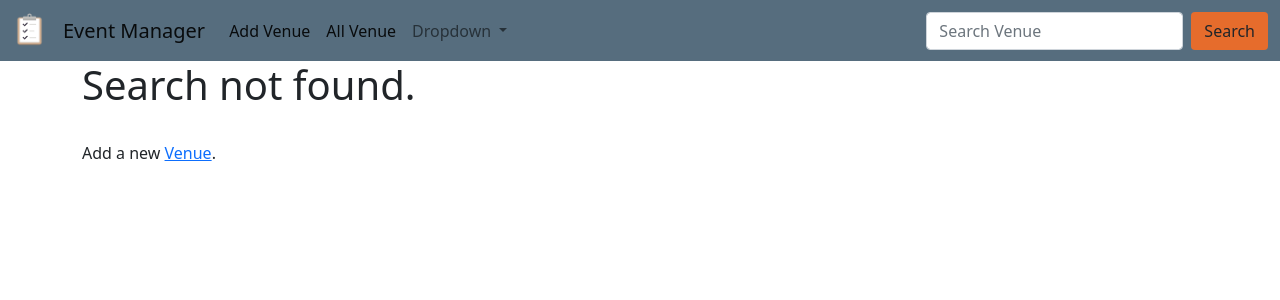
After one commit to SiddharthMeyan/django_advance, a Django app: page /search_venue in a window 1280 px wide. The commit adds this page. Shown: the top 300 px of the page. Run offline with Django 3.2, Linux system fonts and the light colour scheme.

Commit message:
search and user edit database

```diff
--- a/events/urls.py
+++ b/events/urls.py
@@ -6,5 +6,9 @@ urlpatterns = [
     path('<int:year>/<str:month>/',views.home,name='home'),
     path('contact',views.contact, name='contact'),
     path('events',views.all_events, name='events'),
-    path('add_venue',views.add_venue, name='add_venue'),
+    path('add_venue',views.add_venue, name='add-venue'),
+    path('venue_list',views.venue_list, name='venue-list'),
+    path('venue_detail/<venue_id>',views.venue_detail, name='venue-detail'),
+    path('search_venue',views.search_venue, name='search-venue'),
+    path('update_venue/<venue_id>',views.update_venue, name='update-venue'),
 ]
--- a/events/views.py
+++ b/events/views.py
@@ -1,10 +1,10 @@
-from django.shortcuts import render, redirect
+from django.shortcuts import render, redirect, get_object_or_404
 import calendar
 from django.contrib import messages
 
 from calendar import HTMLCalendar
 from datetime import datetime
-from .models import Event
+from .models import Event, Venue
 from .form import VenueForm
 # from django.http import HttpResponseRedirect
 
@@ -41,8 +41,44 @@ def add_venue(request):
         if form.is_valid():
             venue_name=request.POST.get('name')
             form.save()
-            messages.success(request,"A new venue: %s, has been added!"%venue_name)
-            return redirect('add_venue')
+            messages.success(request," A new venue: %s, has been added!"%venue_name)
+            return redirect('add-venue')
 
     context={'form':form}
     return render(request,'add_venue.html',context)
+
+
+def venue_list(request):
+    list_venue = Venue.objects.all()
+    context={'list_venue':list_venue}
+    return render(request,'venue_list.html',context)
+
+
+def venue_detail(request, venue_id):
+    venue= Venue.objects.get(pk=venue_id)
+    context={
+        'venue':venue
+    }
+    return render(request,'venue_detail.html',context)
+
+def search_venue(request):
+    if request.method=='POST':
+        search_term=request.POST.get('search_ob')
+        search_res= Venue.objects.filter(name__icontains=search_term)
+
+        if len(search_res) is 0:
+            messages.warning(request, " The Venue you are searching for isnt available")
+        else:
+            return render(request,'search_venue.html',{'search_res':search_res, 'search_term':search_term})
+    return render(request,'search_venue.html')
+
+
+
+def update_venue(request, venue_id):
+    instance = get_object_or_404(Venue, id=venue_id)
+    form = VenueForm(request.POST or None, instance=instance)
+    if form.is_valid():
+        form.save()
+        messages.success(request, " Changes have been made")
+        return redirect('venue-list')
+    return render(request, 'update_venue.html', {'form': form})
--- a/templates/base.html
+++ b/templates/base.html
@@ -21,7 +21,7 @@
     <div class="container-fluid">
 
       <a class="navbar-brand" href="/">
-        <img src="{% static '/icon/todo.png' %}" alt="" width="62" height="52">
+        <img src="{% static '/icon/todo.png' %}" alt="" width="35" height="35">
       </a>
 
       <a class="navbar-brand" href="#">Event Manager</a>
@@ -33,7 +33,10 @@
         <ul class="navbar-nav me-auto mb-2 mb-lg-0">
 
           <li class="nav-item">
-            <a class="nav-link active" href="add_venue">Add Venue</a>
+            <a class="nav-link active" href="{% url 'add-venue' %}">Add Venue</a>
+          </li>
+          <li class="nav-item">
+            <a class="nav-link active" href="{% url 'venue-list' %}">All Venue</a>
           </li>
           <li class="nav-item dropdown">
             <a class="nav-link dropdown-toggle" href="#" id="navbarDropdown" role="button" data-bs-toggle="dropdown"
@@ -51,15 +54,17 @@
           </li>
 
         </ul>
-        <form class="d-flex">
-          <input class="form-control me-2" type="search" placeholder="Search" aria-label="Search">
-          <button class="btn " style="background-color: #E66C2C" type="submit">Search</button>
+        <form class="d-flex" method='POST' action="{% url 'search-venue' %}">
+        {% csrf_token %}
+          <input class="form-control me-2" type="search" placeholder="Search Venue" name="search_ob" id="search_ob" aria-label="Search">
+          <button class="btn "  style="background-color: #E66C2C" type="submit">Search</button>
         </form>
       </div>
     </div>
   </nav>
 
 <body>
+
 
 
 {% comment %} messages input {% endcomment %}
--- /dev/null
+++ b/templates/search_venue.html
@@ -0,0 +1,24 @@
+{% extends 'base.html' %}
+{% block title %}This is title{% endblock title %}
+
+
+{% block body %}
+{% if search_res %}
+    <h1 class='m-3 p-4'>Your search results for {{search_term}}....</h1>
+    <br> <br>
+    <center>
+
+{% for search in search_res %}
+<a href="{% url 'venue-detail' search.id %}" >{{search}} </a><br><br>
+{% endfor %}
+{% else %}
+<div class='container'>
+<h1>Search not found. </h1>
+<br>
+<p> Add a new <a href=" {% url 'add-venue' %} ">Venue</a>.
+</p>
+</div>
+{% endif %}
+    </center>
+
+{% endblock body %}
```
Also changed, not shown: templates/update_venue.html (added, +20 -0 lines), templates/venue_detail.html (added, +14 -0 lines), templates/venue_list.html (added, +24 -0 lines), db.sqlite3, 1 other file.
